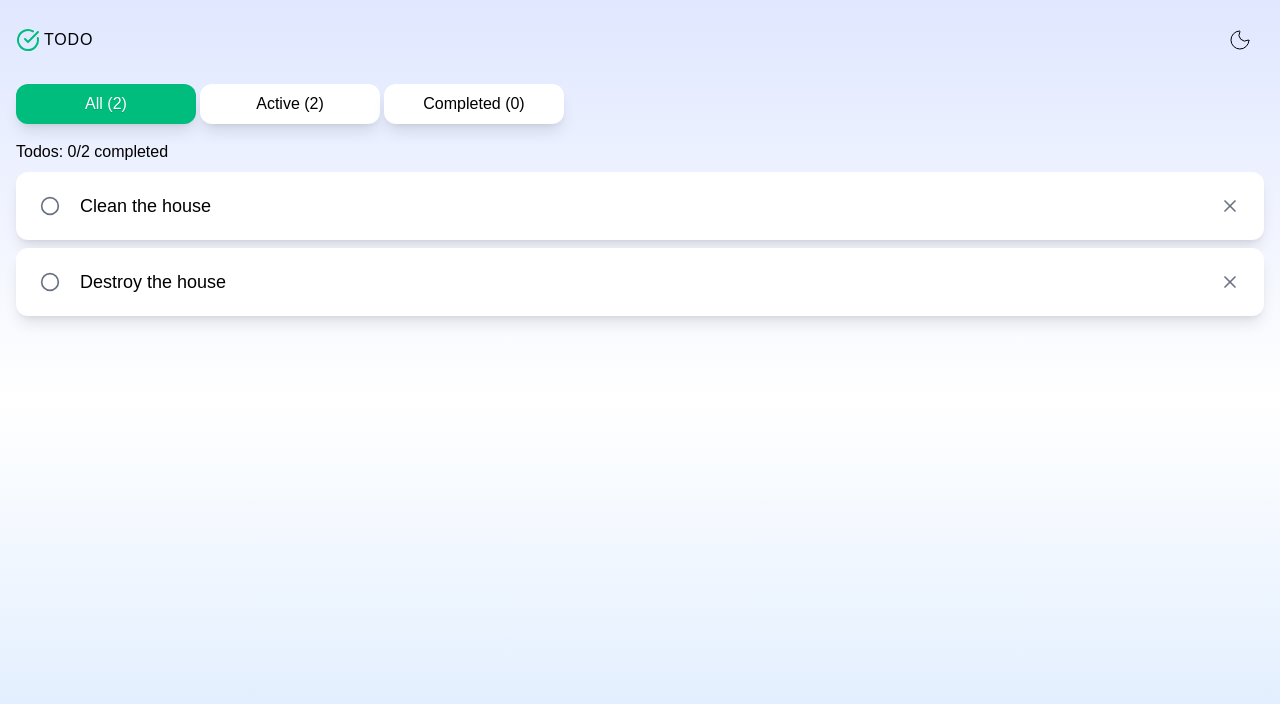
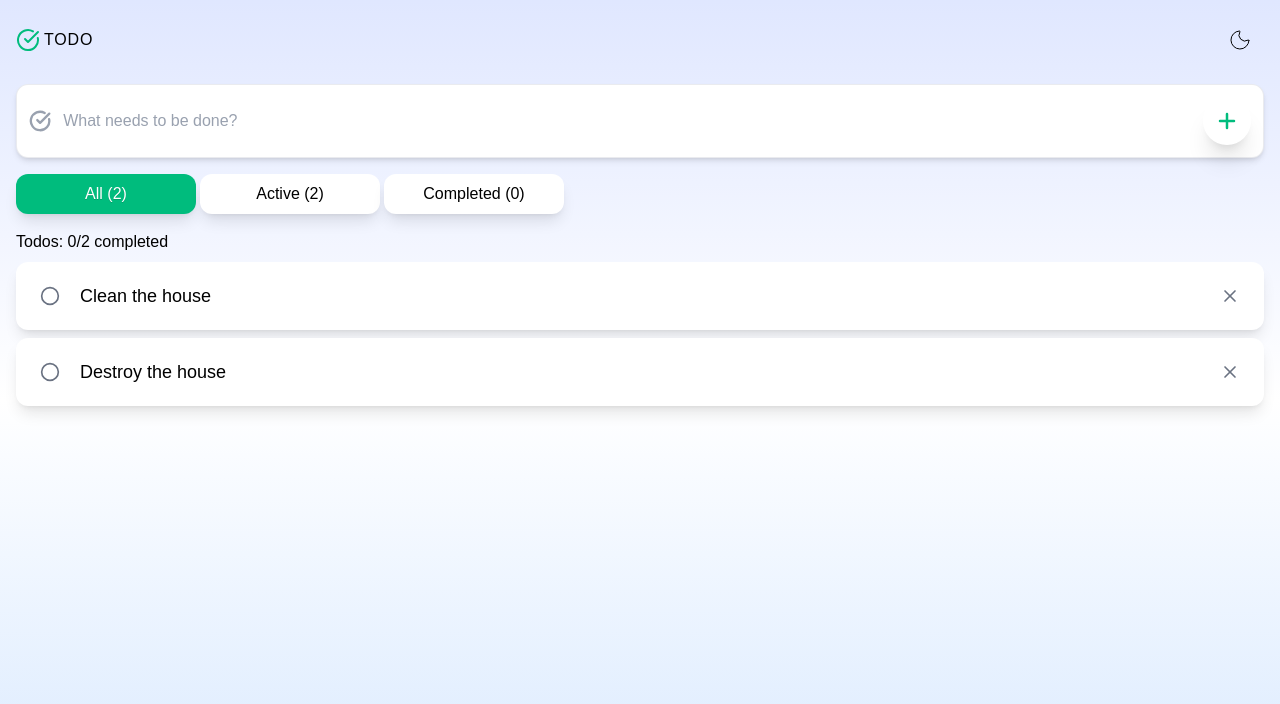
Before and after one commit to viviantangdev/todo, a React (Vite) app: page / in a window 1280 px wide. Shown: the top 704 px of the page. Built offline with nearby package versions, Linux system fonts and the light colour scheme.

Commit message:
styling and addTodo

```diff
--- a/src/App.tsx
+++ b/src/App.tsx
@@ -1,4 +1,5 @@
-import { CircleCheckBig, X } from 'lucide-react';
+import { CircleCheckBig, Plus, X } from 'lucide-react';
+import { useState } from 'react';
 import CompleteButton from './components/CompleteButton';
 import { EmptyState } from './components/EmptyState';
 import { TabButton } from './components/TabButton';
@@ -16,6 +17,9 @@ function App() {
     toggleComplete,
   } = useTodos();
   const { tabs, activeTab, updateActiveTab } = useTabs();
+  const { addTodo } = useTodos();
+
+  const [newTodo, setNewTodo] = useState('');
 
   const getFilteredTodos = (type: TabType) => {
     if (type === 'Active') return unCompletedTodos;
@@ -34,7 +38,12 @@ function App() {
 
   const handleGoToActive = () => {
     updateActiveTab('Active');
-  }
+  };
+
+  const handleAddTodo = (todo: string) => {
+    addTodo(todo);
+    setNewTodo('');
+  };
 
   return (
     <div className=' space-y-5 p-4'>
@@ -48,6 +57,40 @@ function App() {
         </div>
       </header>
       <main className='space-y-4'>
+        <section>
+          <div className='group relative flex items-center gap-3 rounded-xl bg-white dark:bg-gray-800/70 border border-gray-200/80 dark:border-gray-700/60 p-3 shadow-sm transition-smooth focus-within:shadow-md focus-within:shadow-primary/10 focus-within:border-primary/40 dark:focus-within:border-primary/50 hover:shadow-xl hover:border-gray-300 dark:hover:border-gray-600'>
+            {/* Left icon – always visible, subtle */}
+            <CircleCheckBig
+              className='text-gray-400 dark:text-gray-500 transition-colors group-focus-within:text-primary/80'
+              strokeWidth={2.5}
+            />
+
+            {/* Input */}
+            <input
+              placeholder='What needs to be done?'
+              autoComplete='off'
+              autoFocus={true} // true for instant focus on mount
+              value={newTodo}
+              onChange={(e) => setNewTodo(e.target.value)}
+              className='w-full bg-transparent outline-none placeholder:text-gray-400 dark:placeholder:text-gray-500'
+              onKeyDown={(e) => {
+                if (e.key === 'Enter') {
+                  handleAddTodo(newTodo);
+                }
+              }}
+            />
+
+            {/* Floating Plus button – appears on focus/hover */}
+            <button
+              type='button'
+              className='flex items-center justify-center rounded-full completeIcon opacity-0 group-focus-within:opacity-100 transition-smooth shadow-xl'
+              aria-label='Add todo'
+              onClick={() => handleAddTodo(newTodo)}
+            >
+              <Plus strokeWidth={2.5} />
+            </button>
+          </div>
+        </section>
         <section>
           <div className='space-x-1'>
             {tabs.map((tab) => {
@@ -95,6 +138,7 @@ function App() {
                       </p>
                     </div>
                     <button
+                      aria-label='Delete todo'
                       onClick={() => deleteTodo(todo.id)}
                       className='flex-none text-gray-500 hover:text-red-500'
                     >
--- a/src/components/CompleteButton.tsx
+++ b/src/components/CompleteButton.tsx
@@ -8,7 +8,11 @@ type CompleteButtonProps = {
 
 const CompleteButton = ({ item, onClick }: CompleteButtonProps) => {
   return (
-    <button onClick={onClick} className=' flex-none'>
+    <button
+      aria-label='Toggle complete todo'
+      onClick={onClick}
+      className=' flex-none'
+    >
       {item.completed ? (
         <CircleCheckBig className='h-5 w-5 completeIcon' />
       ) : (
--- a/src/components/EmptyState.tsx
+++ b/src/components/EmptyState.tsx
@@ -60,6 +60,7 @@ export const EmptyState = ({
           <button
             key={action.label}
             type='button'
+               aria-label={action.label}
             onClick={action.onClick}
             className='primaryButton'
           >
--- a/src/components/TabButton.tsx
+++ b/src/components/TabButton.tsx
@@ -7,6 +7,7 @@ type TabButtonProps = {
 export const TabButton = ({ label, onClick, active }: TabButtonProps) => {
   return (
     <button
+       aria-label={label}
       onClick={onClick}
       className={`px-4 py-2 w-45 shadow-lg ${active ? 'activeTab' : 'tab'}`}
     >
--- a/src/components/ThemeButton.tsx
+++ b/src/components/ThemeButton.tsx
@@ -5,7 +5,7 @@ export const ThemeButton = () => {
   const { theme, toggleTheme } = useTheme();
 
   return (
-    <button type='button' onClick={toggleTheme}>
+    <button type='button' aria-label='Toggle theme' onClick={toggleTheme}>
       {theme === 'light' ? (
         <Moon className='stroke-1 ' />
       ) : (
--- a/src/context/todosContext.tsx
+++ b/src/context/todosContext.tsx
@@ -12,6 +12,7 @@ type TodosContextType = {
   todos: TodoItem[];
   completedTodos: TodoItem[];
   unCompletedTodos: TodoItem[];
+  addTodo: (todoTitle: string) => void;
   deleteTodo: (id: string) => void;
   toggleComplete: (id: string) => void;
 };
@@ -29,6 +30,16 @@ export const TodosProvider = ({ children }: { children: React.ReactNode }) => {
   const [todos, setTodos] = useLocalStorage('TODOS', DEFAULT_TODOS);
   const completedTodos = todos.filter((todo) => todo.completed === true);
   const unCompletedTodos = todos.filter((todo) => todo.completed === false);
+
+  const addTodo = (title: string) => {
+    const newTodo: TodoItem = {
+      id: crypto.randomUUID(),
+      title: title,
+      completed: false,
+    };
+
+    setTodos((prev) => [...prev, newTodo]);
+  };
 
   const deleteTodo = (id: string) => {
     setTodos(todos.filter((todo) => todo.id !== id));
@@ -48,6 +59,7 @@ export const TodosProvider = ({ children }: { children: React.ReactNode }) => {
         todos,
         completedTodos,
         unCompletedTodos,
+        addTodo,
         deleteTodo,
         toggleComplete,
       }}
--- a/src/index.css
+++ b/src/index.css
@@ -4,8 +4,10 @@
 @theme {
   --font-display: 'Oswald', sans-serif;
   --color-border: oklch(87.2% 0.01 258.338);
+  --transition-smooth: all 0.3s ease-in-out;
 
   --animate-fade-in-scale: fade-in-scale 0.3s ease-out;
+
   @keyframes fade-in-scale {
     0% {
       opacity: 0;
@@ -22,13 +24,16 @@
   --color-border: oklch(44.6% 0.03 256.802);
 }
 
+@utility transition-smooth {
+  transition: var(--transition-smooth);
+}
+
 @layer base {
   * {
     border-color: var(--color-border);
   }
   body {
     @apply h-screen w-screen font-display text-black
-
     bg-linear-0 from-blue-100 via-white to-indigo-100;
     @variant dark {
       @apply text-white
@@ -36,16 +41,16 @@
     }
   }
   button {
-    @apply cursor-pointer p-3 rounded-xl animate-fade-in-scale;
+    @apply cursor-pointer p-3 rounded-xl animate-fade-in-scale transition-smooth;
   }
 }
 
 @layer components {
   .card,
   .tab {
-    @apply bg-white animate-fade-in-scale transition-all duration-300;
+    @apply bg-white animate-fade-in-scale transition-smooth;
     &:hover {
-      @apply bg-white/60 ;
+      @apply bg-white/60;
     }
     @variant dark {
       @apply bg-slate-800;
@@ -57,7 +62,7 @@
 
   .activeTab,
   .primaryButton {
-    @apply text-white text-shadow-2xs animate-fade-in-scale transition-all duration-300
+    @apply text-white text-shadow-2xs animate-fade-in-scale transition-smooth
     bg-emerald-500;
     &:hover {
       @apply bg-emerald-300 text-black;
```
